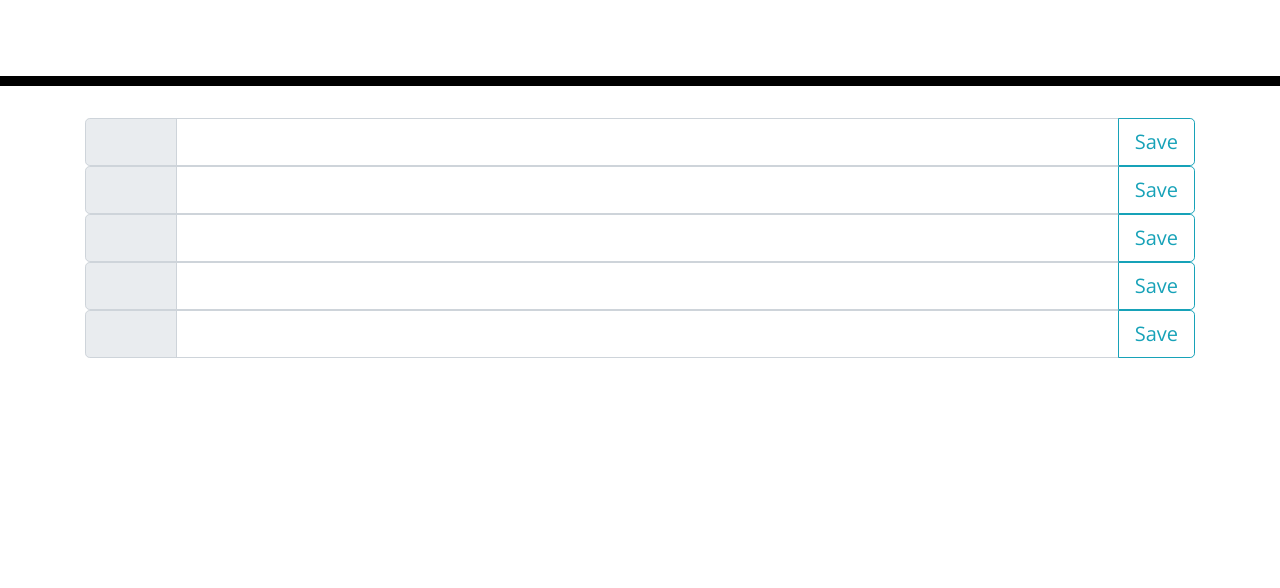
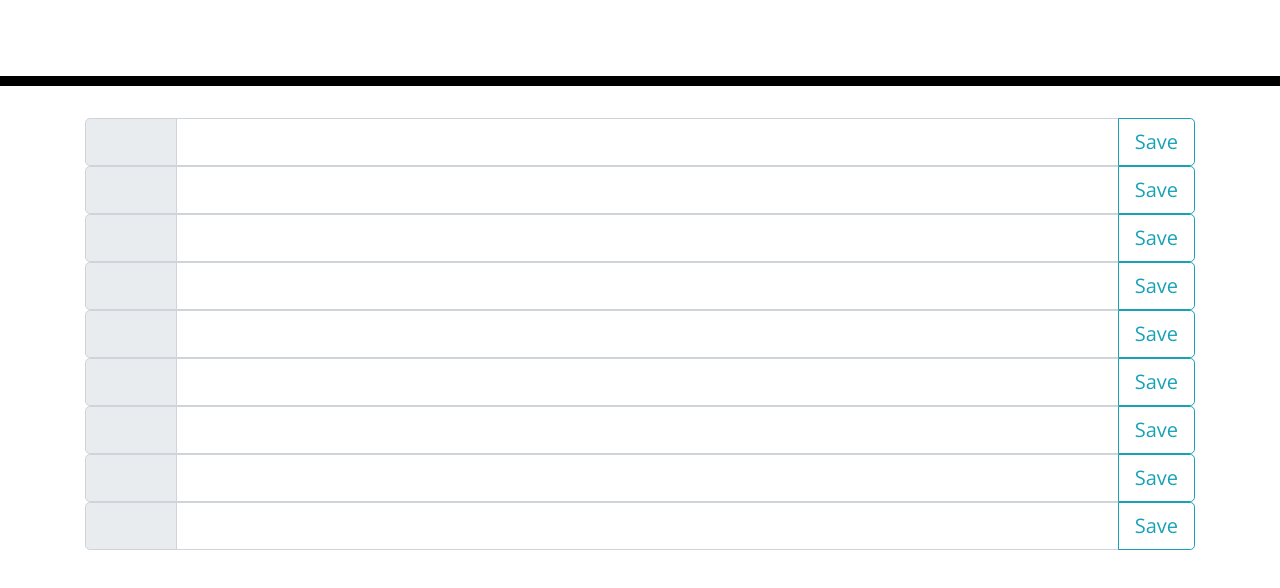
Before and after one commit to smartin7337/Day-Planner, a plain HTML site: page index.html in a window 1280 px wide. Shown: the part 182-770 px from the top of the page. Drawn offline with nearby package versions, Linux system fonts and the light colour scheme.

Commit message:
finished html, starting javascript

```diff
--- a/index.html
+++ b/index.html
@@ -146,6 +146,104 @@
           </button>
         </div>
       </div>
+
+      <!-- 2:00pm -->
+      <div class="input-group input-group-lg HourRow">
+        <div class="input-group-prepend">
+          <span
+            class="input-group-text Hour"
+            id="inputGroup-sizing-lg span-5"
+          ></span>
+        </div>
+        <input
+          type="text"
+          class="form-control HourForm"
+          id="5"
+          name="2pm-todo"
+          aria-label="Sizing example input"
+          aria-describedby="inputGroup-sizing-lg"
+        />
+        <div class="input-group-append">
+          <button class="btn btn-outline-info" type="button" id="saveToDo-5">
+            Save
+          </button>
+        </div>
+      </div>
+
+      <!-- 3:00pm -->
+      <div class="input-group input-group-lg HourRow">
+        <div class="input-group-prepend">
+          <span
+            class="input-group-text Hour"
+            id="inputGroup-sizing-lg span-6"
+          ></span>
+        </div>
+        <input
+          type="text"
+          class="form-control HourForm"
+          id="6"
+          name="3pm-todo"
+          aria-label="Sizing example input"
+          aria-describedby="inputGroup-sizing-lg"
+        />
+        <div class="input-group-append">
+          <button class="btn btn-outline-info" type="button" id="saveToDo-6">
+            Save
+          </button>
+        </div>
+      </div>
+
+      <!-- 4:00pm -->
+      <div class="input-group input-group-lg HourRow">
+        <div class="input-group-prepend">
+          <span
+            class="input-group-text Hour"
+            id="inputGroup-sizing-lg span-7"
+          ></span>
+        </div>
+        <input
+          type="text"
+          class="form-control HourForm"
+          id="7"
+          name="4pm-todo"
+          aria-label="Sizing example input"
+          aria-describedby="inputGroup-sizing-lg"
+        />
+        <div class="input-group-append">
+          <button class="btn btn-outline-info" type="button" id="saveToDo-7">
+            Save
+          </button>
+        </div>
+      </div>
+
+      <!-- 5:00pm -->
+      <div class="input-group input-group-lg HourRow">
+        <div class="input-group-prepend">
+          <span
+            class="input-group-text Hour"
+            id="inputGroup-sizing-lg span-8"
+          ></span>
+        </div>
+        <input
+          type="text"
+          class="form-control HourForm"
+          id="8"
+          name="5pm-todo"
+          aria-label="Sizing example input"
+          aria-describedby="inputGroup-sizing-lg"
+        />
+        <div class="input-group-append">
+          <button class="btn btn-outline-info" type="button" id="saveToDo-8">
+            Save
+          </button>
+        </div>
+      </div>
     </div>
+
+    <footer></footer>
+
+    <script src="https://code.jquery.com/jquery-3.4.1.min.js"></script>
+    <script src="https://cdnjs.cloudflare.com/ajax/libs/moment.js/2.24.0/moment.min.js"></script>
+    <script src="script.js"></script>
   </body>
 </html>
--- /dev/null
+++ b/script.js
@@ -0,0 +1,15 @@
+$(document).ready(function(){
+    /* Display the current day of the week and date
+    at the top of the page */
+    $("#currentDay").text(moment().format("dddd, MMMM Do"));
+
+    var timeArray = ["9 AM", "10 AM", "11 AM", "12 PM", "1 PM", "2 PM", "3 PM", "4 PM", "5 PM"]
+    var currentTime = moment().format("h A");
+
+
+    // Set each span text to the correct hour between 9am and 5pm
+    $(".Hour").each(function(i){
+        $(this).text(moment().hour(i+9).format("h A"))
+
+    })
+    console.log(currentTime);
--- a/style.css
+++ b/style.css
@@ -1,10 +1,10 @@
 body {
-    font-family: 'Open Sans', sans-serif;
+  font-family: "Open Sans", sans-serif;
   font-size: 16px;
   line-height: 1;
 }
 
-  textarea{
+textarea {
   background: transparent;
   border: none;
   resize: none;
@@ -13,11 +13,11 @@ body {
   padding: 10px;
 }
 
-  footer{
+footer {
   margin-top: 5rem;
 }
 
-  span{
+span {
   width: 5.75rem;
   justify-content: center;
 }
@@ -30,11 +30,51 @@ body {
   border-bottom: 10px solid black;
 }
 
-  .description{
+.description {
   white-space: pre-wrap;
 }
 
-  .time-block{
+.time-block {
   text-align: center;
   border-radius: 15px;
 }
+
+.row {
+  white-space: pre-wrap;
+  height: 80px;
+  border-top: 1px solid white;
+}
+
+.hour {
+  background-color: #ffffff;
+  color: #000000;
+  border-top: 1px dashed #000000;
+}
+
+.past {
+  background-color: #d3d3d3;
+  color: white;
+}
+
+.present {
+  background-color: #ff6961;
+  color: white;
+}
+
+.future {
+  background-color: #77dd77;
+  color: white;
+}
+
+.saveBtn {
+  border-left: 1px solid black;
+  border-top-right-radius: 15px;
+  border-bottom-right-radius: 15px;
+  background-color: #06aed5;
+  color: white;
+}
+
+.saveBtn i:hover {
+  font-size: 20px;
+  transition: all 0.3s ease-in-out;
+}
```
Lines whose indentation alone changed are shown as unchanged.
